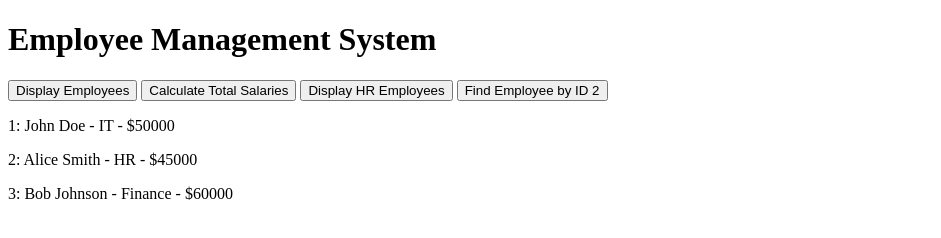
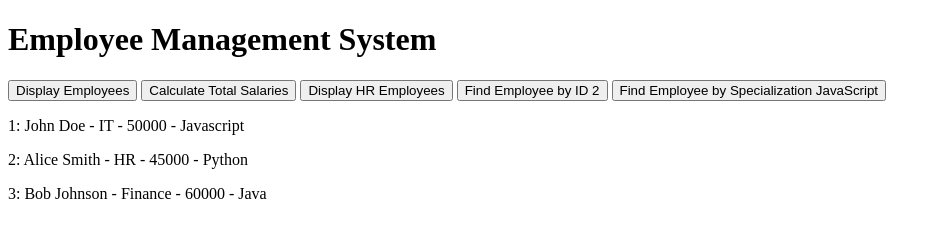
Before and after one commit to drpiche75/coursera, a plain HTML site: page employeeDetails/employee_details.html in a window 1280 px wide. Both pictures are taken after a click on the button "Display Employees". Shown: the whole page, without its empty margins (0-941 px from the left). Drawn offline with Linux system fonts and the light colour scheme.

Commit message:
commit
commit

```diff
--- a/employeeDetails/employee_details.html
+++ b/employeeDetails/employee_details.html
@@ -11,8 +11,8 @@
     <button onclick="calculateTotalSalaries()">Calculate Total Salaries</button>
     <button onclick="displayHREmployees()">Display HR Employees</button>
     <button onclick="findEmployeeById(2)">Find Employee by ID 2</button>
+    <button onclick="findEmployeeById(1)">Find Employee by Specialization JavaScript</button>
   </div>
-
  <div id="employeesDetails"></div>
 <script src="./employee_details.js"></script>
 </body>
--- a/employeeDetails/employee_details.js
+++ b/employeeDetails/employee_details.js
@@ -1,14 +1,14 @@
 const employees = [
-      { id: 1, name: 'John Doe', age: 30, department: 'IT', salary: 50000 },
-      { id: 2, name: 'Alice Smith', age: 28, department: 'HR', salary: 45000 },
-      { id: 3, name: 'Bob Johnson', age: 35, department: 'Finance', salary: 60000 },
+      { id: 1, name: 'John Doe', age: 30, department: 'IT', salary: 50000, specialization: 'Javascript'},
+      { id: 2, name: 'Alice Smith', age: 28, department: 'HR', salary: 45000, specialization: 'Python' },
+      { id: 3, name: 'Bob Johnson', age: 35, department: 'Finance', salary: 60000, specialization: 'Java' },
       //... More employee records can be added here
     ];
 
     // Function to display all employees
 function displayEmployees() {
     const totalEmployees = employees
-        .map(employee => `<p>${employee.id}: ${employee.name} - ${employee.department} - $${employee.salary}</p>`)
+        .map(employee => `<p>${employee.id}: ${employee.name} - ${employee.department} - ${employee.salary} - ${employee.specialization}</p>`)
         .join('');
     document.getElementById('employeesDetails').innerHTML = totalEmployees;
 }
@@ -19,7 +19,7 @@ function calculateTotalSalaries() {
     }
 
 
-    function displayHREmployees() {
+function displayHREmployees() {
      const hrEmployees = employees.filter(employee => employee.department === 'HR');
       const hrEmployeesDisplay = hrEmployees.map((employee, index) => `<p>${employee.id}: ${employee.name}: ${employee.name} - ${employee.department} - $${employee.salary}</p>`).join('');
       document.getElementById('employeesDetails').innerHTML = hrEmployeesDisplay;
```
